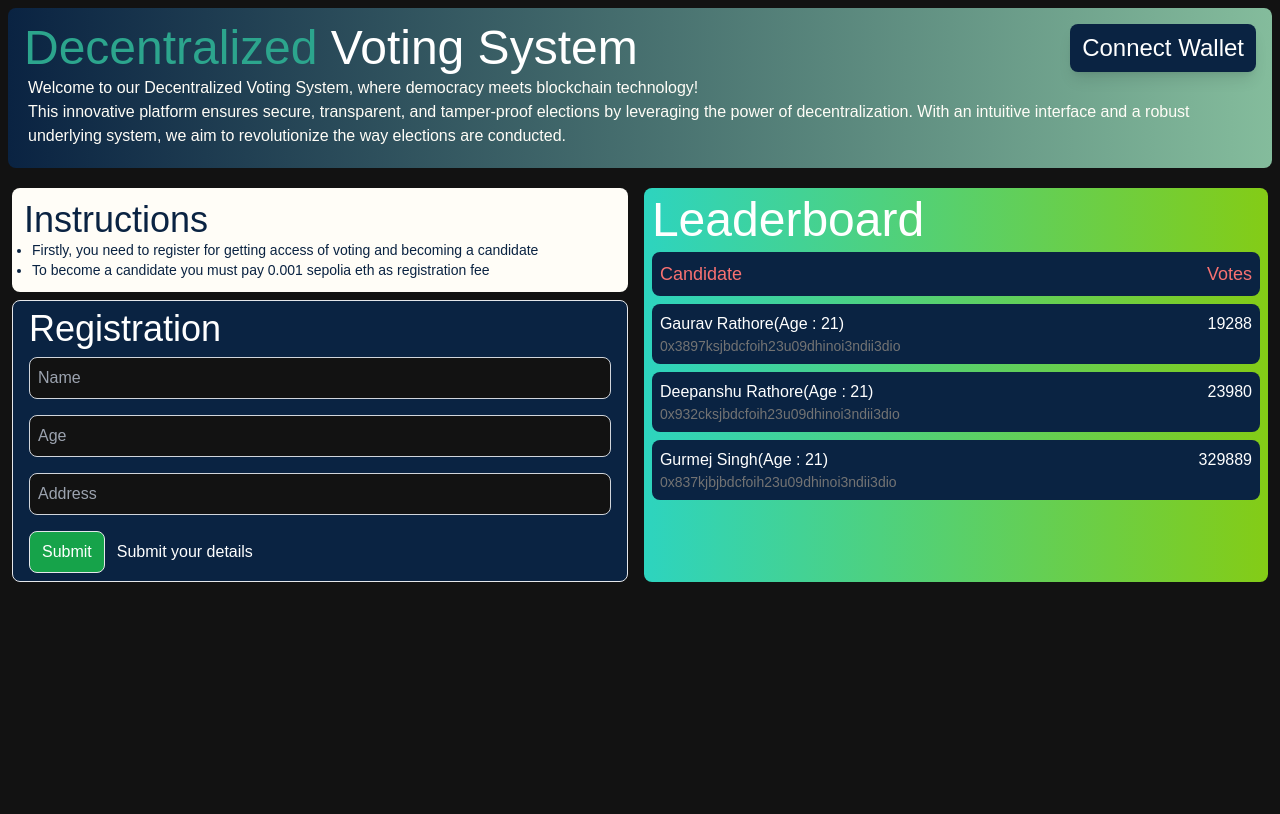
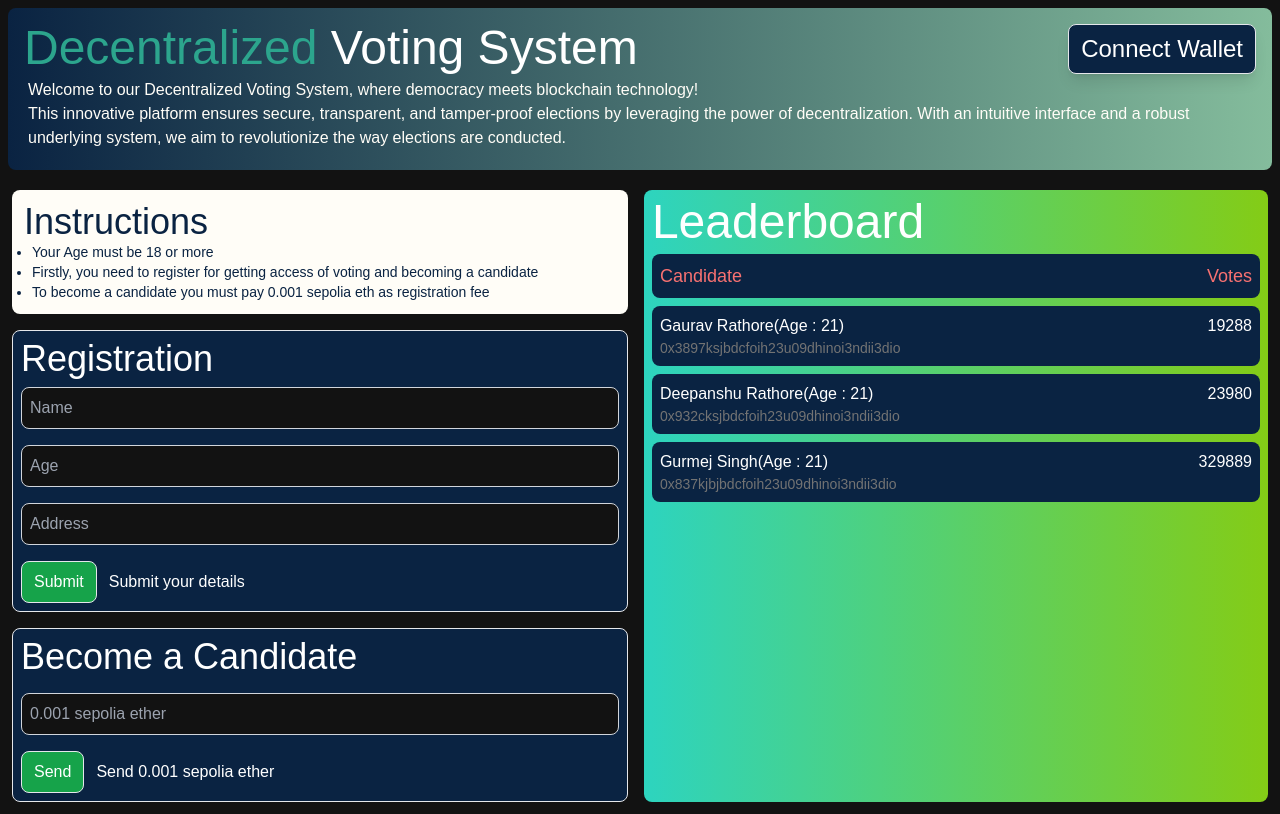
Before and after one commit to GauravRathore11/D-voting-system, a React (Vite) app: page / in a window 1280 px wide. Built offline with nearby package versions, Linux system fonts and the light colour scheme.

Commit message:
Added the become a candidate section

```diff
--- a/src/App.jsx
+++ b/src/App.jsx
@@ -3,15 +3,17 @@ import Header from "./componants/Header";
 import RegistrationSection from './componants/RegistrationSection';
 import Instructions from './componants/Instructions';
 import Leaderboard from './componants/Leaderboard';
+import BecomeCandidate from './componants/BecomeCandidate';
 
 function App() {
   return (
     <>
       <Header />
       <div className='p-3 flex flex-col lg:flex-row gap-4'>
-        <div className="w-full">
+        <div className="w-full space-y-4">
           <Instructions />
           <RegistrationSection />
+          <BecomeCandidate />
         </div>
         <Leaderboard />
       </div>
--- /dev/null
+++ b/src/componants/BecomeCandidate.jsx
@@ -0,0 +1,21 @@
+import React, { useState } from 'react'
+const inputStyle = "border border-gray-300 rounded-lg p-2 w-full focus:outline-none focus:ring-2 focus:ring-blue-500";
+
+const BecomeCandidate = () => {
+    const [becomeCandidateUpdate, setBecomeCandidateUpdate] = useState("Send 0.001 sepolia ether");
+
+  return (
+    <div className='space-y-4'>
+        <div className='p-2 space-y-4 bg-button1-color rounded-lg border'>
+            <h1 className='text-2xl sm:text-3xl lg:text-4xl'>Become a Candidate</h1>
+            <input type="number" placeholder='0.001 sepolia ether' className={inputStyle} />
+            <div className='flex justify-start items-center space-x-3'>
+                <button className='px-3 py-2 bg-green-600 rounded-lg border hover:bg-green-900'>Send</button>
+                <p>{becomeCandidateUpdate}</p>
+            </div>
+        </div>
+    </div>
+  )
+}
+
+export default BecomeCandidate
--- a/src/componants/Header.jsx
+++ b/src/componants/Header.jsx
@@ -9,7 +9,7 @@ const Header = () => {
           <span className='text-semibold text-1xl sm:text-4xl lg:text-5xl'>
              <span className='text-semibold text-1xl sm:text-4xl lg:text-5xl bg-nav2-color text-transparent bg-clip-text'>Decentralized {" "}</span>
              Voting System</span>
-          <a href="#" className='py-2 px-3 bg-button1-color rounded-lg shadow-lg text-sm sm:text-1/2xl lg:text-2xl hover:text-green-500'>Connect Wallet</a>
+          <a href="#" className='py-2 px-3 bg-button1-color rounded-lg shadow-lg text-sm sm:text-1/2xl border lg:text-2xl hover:bg-green-900'>Connect Wallet</a>
         </div>
 
         <div className='p-1'>
--- a/src/componants/RegistrationSection.jsx
+++ b/src/componants/RegistrationSection.jsx
@@ -6,7 +6,7 @@ const RegistrationSection = () => {
 
   return (
     <div className='w-full'>
-        <div className='px-4 py-2 bg-button1-color rounded-lg border'>
+        <div className='px-2 py-2 bg-button1-color rounded-lg border'>
             <h2 className='text-1xl sm:text-3xl lg:text-4xl mb-2'>Registration</h2>
 
             <div className='space-y-4'>
--- a/src/constants/util.jsx
+++ b/src/constants/util.jsx
@@ -1,4 +1,5 @@
 export const userInstructions = [
+    {instruction : "Your Age must be 18 or more"},
     {instruction : "Firstly, you need to register for getting access of voting and becoming a candidate"},
     {instruction : "To become a candidate you must pay 0.001 sepolia eth as registration fee"}
 ]
```
